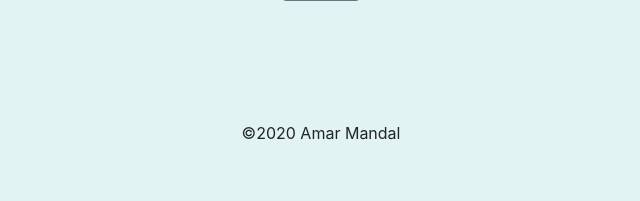
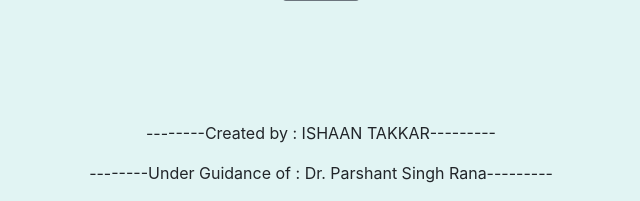
Before and after one commit to takkar99/flightfareprediction, a Flask app: page / in a window 1280 px wide. Shown: the part 693-894 px from the top of the page, without its empty margins (319-959 px from the left). Before the commit the page ends 833 px from the top, so only its background shows below. Run offline with Flask 2, Linux system fonts and the light colour scheme; parts of the project's set-up code (start-up, migrations or seed data) failed here and were passed over; some libraries are stand-ins or nearby versions.

Commit message:
Update home.html

```diff
--- a/templates/home.html
+++ b/templates/home.html
@@ -160,7 +160,8 @@
 
         <br>
         <br>
-        <p>©2020 Amar Mandal</p>
+        <p>--------Created by : ISHAAN TAKKAR---------</p>
+        <p>--------Under Guidance of : Dr. Parshant Singh Rana---------</p>
 
     </div>
 
```
